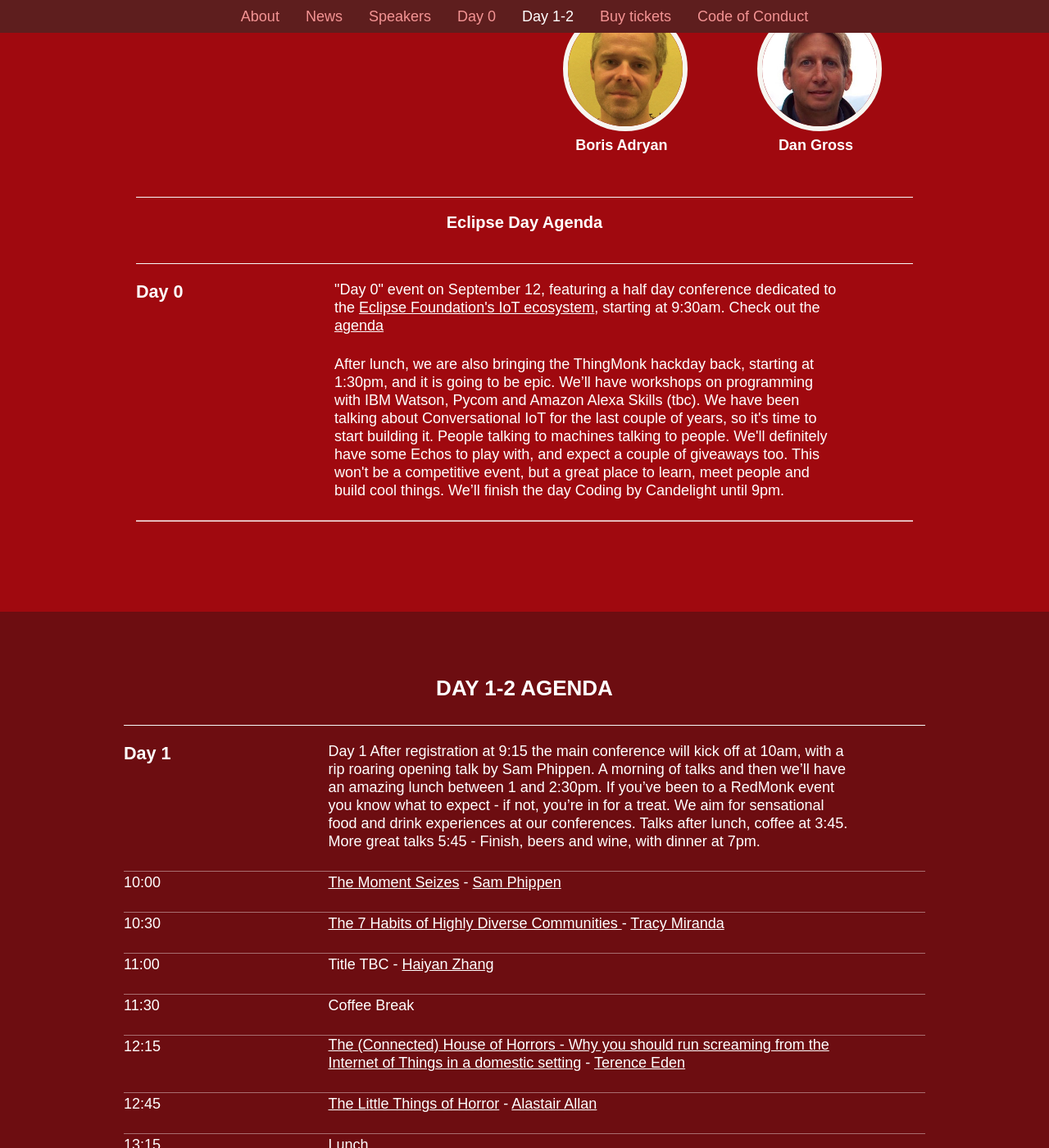
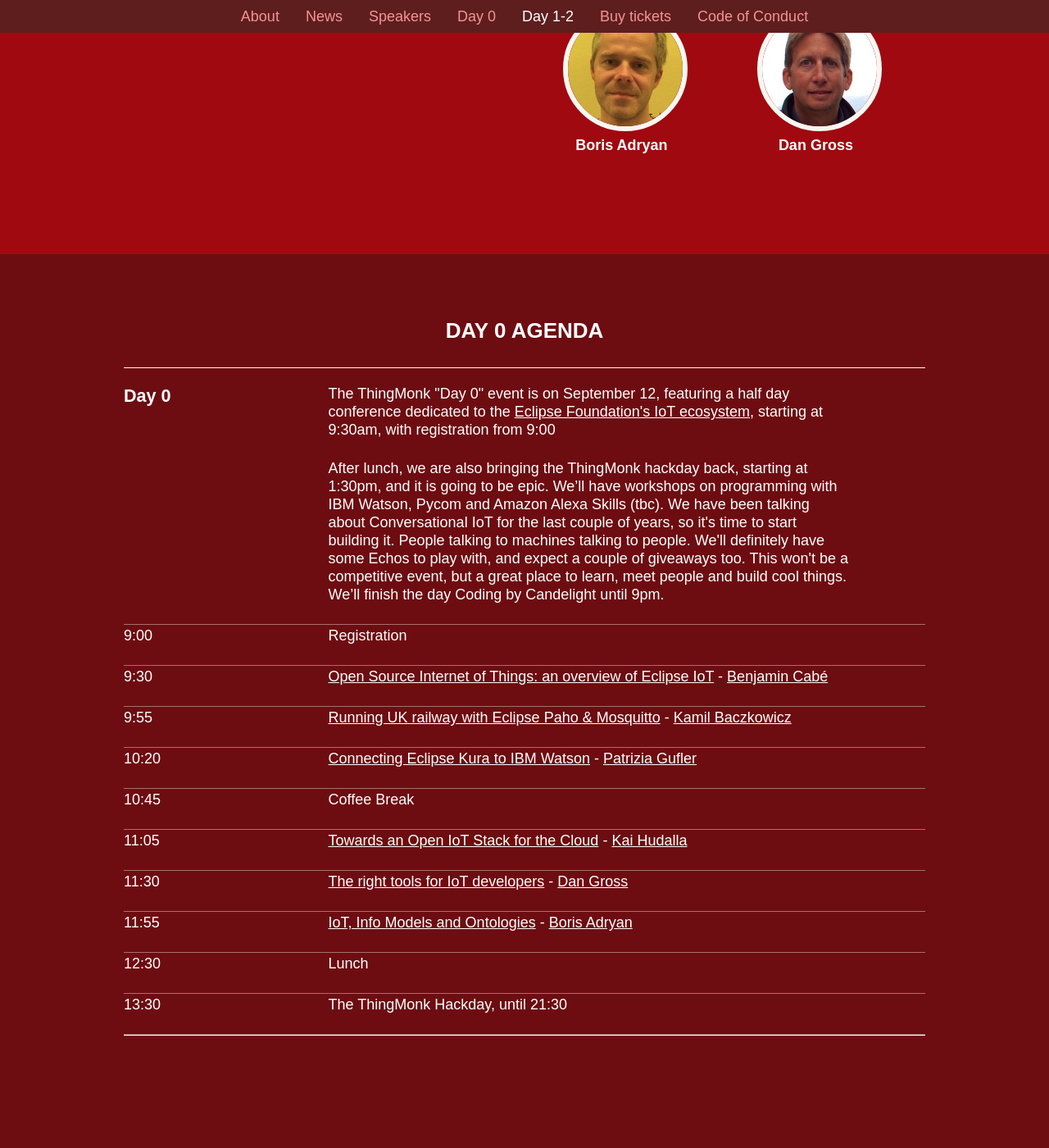
Before and after one commit to thingmonk/thingmonk.github.io, a Jekyll site: the page built from index.html, in a window 1280 px wide and 1400 px high, scrolled down 3904 px. Shown: the whole window at 82% size. Built offline with Jekyll 4.4.1, drawn with Linux system fonts in a browser that asks for light colours; some of the changed text lies outside the part shown.

Commit message:
Update agenda layouts

```diff
--- a/index.html
+++ b/index.html
@@ -85,18 +85,6 @@
                 </div>
               {% endfor %}
               </div><!--speakers-->
-              <hr />
-              <h3 class="text-center">Eclipse Day Agenda</h3>
-              <hr />
-              <ol class="c-sessions">
-                <li class="c-sessions__single is-start">
-                  <time>Day 0</time>
-                  <div class="session-description">
-                      <p>"Day 0" event on September 12, featuring a half day conference dedicated to the <a href="/index.html#speakerseclipse">Eclipse Foundation's IoT ecosystem</a>, starting at 9:30am. Check out the <a href="/index.html#ecagenda">agenda</a></p>
-                    <p>After lunch, we are also bringing the ThingMonk hackday back, starting at 1:30pm, and it is going to be epic. We’ll have workshops on programming with IBM Watson, Pycom and Amazon Alexa Skills (tbc). We have been talking about Conversational IoT for the last couple of years, so it's time to start building it. People talking to machines talking to people. We'll definitely have some Echos to play with, and expect a couple of giveaways too. This won't be a competitive event, but a great place to learn, meet people and build cool things. We’ll finish the day Coding by Candelight until 9pm.</p>
-                  </div>
-                </li>
-              </ol>
             </div><!--item-->
             </div><!--columns-->
       </div><!--row-->
@@ -132,6 +120,69 @@
 
   <section id="agenda" data-magellan-target="agenda" class="bg--red-2">
 
+    <div class="l-agenda row -cta">
+      <div class="item">
+      <h2>Day 0 Agenda</h2>
+      <hr />
+      <!-- Eclipse Day -->
+      <ol class="c-sessions">
+        <li class="c-sessions__single is-start">
+          <time>Day 0</time>
+          <div class="session-description">
+            <p>The ThingMonk "Day 0" event is on September 12, featuring a half day conference dedicated to the <a href="/index.html#speakerseclipse">Eclipse Foundation's IoT ecosystem</a>, starting at 9:30am, with registration from 9:00</p>
+                    <p>After lunch, we are also bringing the ThingMonk hackday back, starting at 1:30pm, and it is going to be epic. We’ll have workshops on programming with IBM Watson, Pycom and Amazon Alexa Skills (tbc). We have been talking about Conversational IoT for the last couple of years, so it's time to start building it. People talking to machines talking to people. We'll definitely have some Echos to play with, and expect a couple of giveaways too. This won't be a competitive event, but a great place to learn, meet people and build cool things. We’ll finish the day Coding by Candelight until 9pm.</p>
+          </div>
+        </li>
+        <li class="c-sessions__single">
+          <time>9:00</time>
+          <div class="session-description"><p>Registration</p></div>
+        </li>
+        <li class="c-sessions__single">
+          <time>9:30</time>
+          <div class="session-description">
+            <p><a href="http://thingmonk.com/eclipse-day-talks.html#kartben">Open Source Internet of Things: an overview of Eclipse IoT</a> - <a href="http://thingmonk.com/eclipse-day-talks.html#kartben">Benjamin Cabé</a></p>
+          </div>
+        </li>
+        <li class="c-sessions__single">
+          <time>9:55</time>
+          <div class="session-description">
+              <p><a href="http://thingmonk.com/eclipse-day-talks.html#kamilfb84">Running UK railway with Eclipse Paho & Mosquitto</a> - <a href="http://thingmonk.com/eclipse-day-talks.html#kamilfb84">Kamil Baczkowicz</a></p>
+          </div>
+        </li>
+        <li class="c-sessions__single">
+          <time>10:20</time>
+          <div class="session-description">
+              <p><a href="http://thingmonk.com/eclipse-day-talks.html#pattygufler">Connecting Eclipse Kura to IBM Watson</a> - <a href="http://thingmonk.com/eclipse-day-talks.html#pattygufler">Patrizia Gufler</a></p>
+          </div>
+        </li>
+        <li class="c-sessions__single">
+          <time>10:45</time>
+          <div class="session-description"><p>Coffee Break</p></div>
+        </li>
+        <li class="c-sessions__single">
+          <time>11:05</time>
+          <div class="session-description"><p><a href="http://thingmonk.com/eclipse-day-talks.html#">Towards an Open IoT Stack for the Cloud</a> - <a href="http://thingmonk.com/eclipse-day-talks.html#">Kai Hudalla </a></p></div>
+        </li>
+        <li class="c-sessions__single">
+          <time>11:30</time>
+          <div class="session-description"><p><a href="http://thingmonk.com//eclipse-day-talks.html#dangross">The right tools for IoT developers</a> - <a href="http://thingmonk.com/eclipse-day-talks.html#dangross">Dan Gross</a></p></div>
+        </li>
+        <li class="c-sessions__single">
+          <time>11:55</time>
+          <div class="session-description"><p><a href="http://thingmonk.com/eclipse-day-talks.html#BorisAdryan">IoT, Info Models and Ontologies</a> - <a href="http://thingmonk.com/eclipse-day-talks.html#BorisAdryan">Boris Adryan</a></p></div>
+        </li>
+        <li class="c-sessions__single">
+          <time>12:30</time>
+          <div class="session-description"><p>Lunch</p></div>
+        </li>
+        <li class="c-sessions__single">
+          <time>13:30</time>
+          <div class="session-description"><p>The ThingMonk Hackday, until 21:30</p></div>
+        </li>
+      </ol>
+  </ol>
+  </div>
+  </div>
     <div class="l-agenda row -cta">
       <div class="item">
       <h2>Day 1-2 Agenda</h2>
@@ -265,54 +316,6 @@
           <div class="session-description"><p>Title TBC - <a href="http://thingmonk.com/thingmonk-talks.html#gigastacey">Stacey Higginbotham</a></p></div>
         </li>
       </ol>
-      <!-- Eclipse Day -->
-    <a name="ecagenda" />
-      <ol class="c-sessions">
-        <li class="c-sessions__single is-start">
-          <time>Day 0</time>
-          <div class="session-description">
-            <p>The ThingMonk "Day 0" event is on September 12, featuring a half day conference dedicated to the <a href="/index.html#speakerseclipse">Eclipse Foundation's IoT ecosystem</a>, starting at 9:30am, with registration from 9:00</p>
-          </div>
-        </li>
-        <li class="c-sessions__single">
-          <time>9:00</time>
-          <div class="session-description"><p>Registration</p></div>
-        </li>
-        <li class="c-sessions__single">
-          <time>9:30</time>
-          <div class="session-description">
-            <p><a href="http://thingmonk.com/eclipse-day-talks.html#kartben">Open Source Internet of Things: an overview of Eclipse IoT</a> - <a href="http://thingmonk.com/eclipse-day-talks.html#kartben">Benjamin Cabé</a></p>
-          </div>
-        </li>
-        <li class="c-sessions__single">
-          <time>9:55</time>
-          <div class="session-description">
-              <p><a href="http://thingmonk.com/eclipse-day-talks.html#kamilfb84">Running UK railway with Eclipse Paho & Mosquitto</a> - <a href="http://thingmonk.com/eclipse-day-talks.html#kamilfb84">Kamil Baczkowicz</a></p>
-          </div>
-        </li>
-        <li class="c-sessions__single">
-          <time>10:20</time>
-          <div class="session-description">
-              <p><a href="http://thingmonk.com/eclipse-day-talks.html#pattygufler">Connecting Eclipse Kura to IBM Watson</a> - <a href="http://thingmonk.com/eclipse-day-talks.html#pattygufler">Patrizia Gufler</a></p>
-          </div>
-        </li>
-        <li class="c-sessions__single">
-          <time>10:45</time>
-          <div class="session-description"><p>Coffee Break</p></div>
-        </li>
-        <li class="c-sessions__single">
-          <time>11:05</time>
-          <div class="session-description"><p><a href="http://thingmonk.com/eclipse-day-talks.html#">Towards an Open IoT Stack for the Cloud</a> - <a href="http://thingmonk.com/eclipse-day-talks.html#">Kai Hudalla </a></p></div>
-        </li>
-        <li class="c-sessions__single">
-          <time>11:30</time>
-          <div class="session-description"><p><a href="http://thingmonk.com//eclipse-day-talks.html#dangross">The right tools for IoT developers</a> - <a href="http://thingmonk.com/eclipse-day-talks.html#dangross">Dan Gross</a></p></div>
-        </li>
-        <li class="c-sessions__single">
-          <time>11:55</time>
-          <div class="session-description"><p><a href="http://thingmonk.com/eclipse-day-talks.html#BorisAdryan">IoT, Info Models and Ontologies</a> - <a href="http://thingmonk.com/eclipse-day-talks.html#BorisAdryan">Boris Adryan</a></p></div>
-        </li>
-      </ol>
       </ol>
       <p>ThingMonk 2016 will be held at two venues in Shoreditch within 100 50 yards of each- Day 0 at <a href="https://www.google.co.uk/maps/dir/%27%27/31+New+Inn+Yard,+London+EC2A+3EY/data=!4m5!4m4!1m0!1m2!1m1!1s0x48761cb096ccbad3:0x1e756378641e77fb?sa=X&ved=0ahUKEwjo95Kv84bOAhUDORoKHaxaAIsQiBMIESgBMAQ">Protein</a>, and Day 1 and 2 Shoreditch Studios, 37 Batemans Row, EC2A 3HH</p>
       </div>
```
